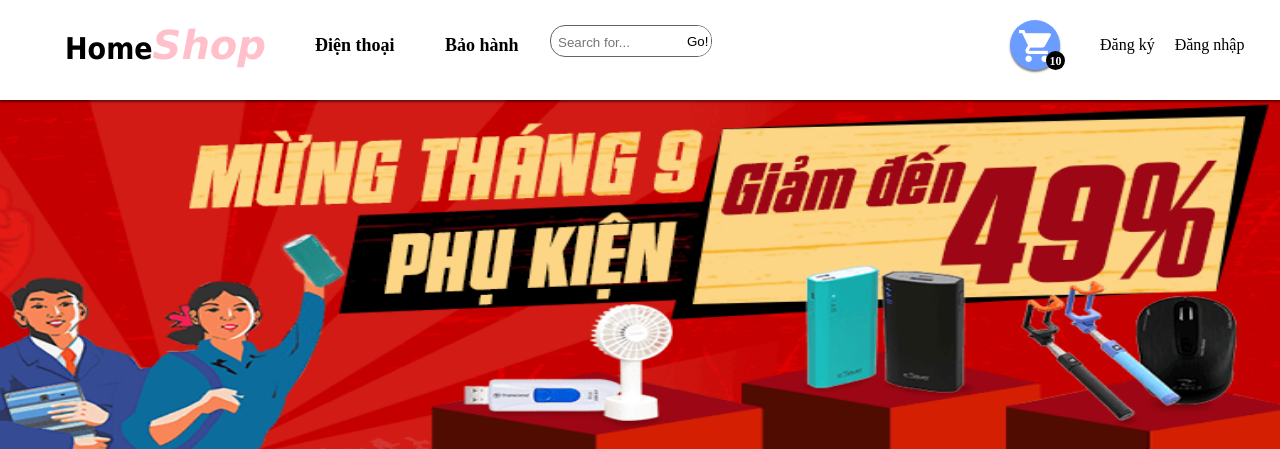
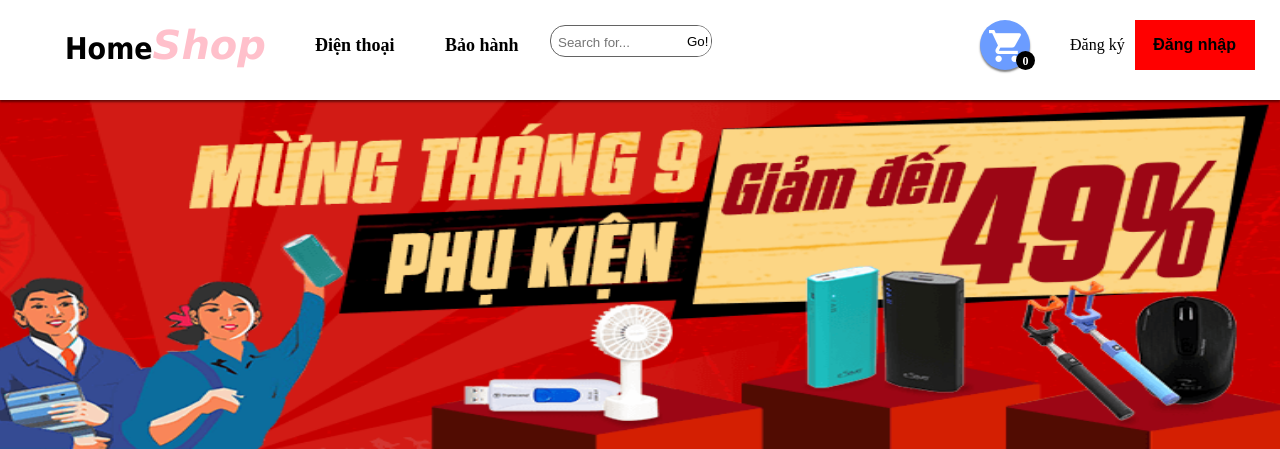
Before and after one commit to luongchinh97/webbandienthoai, a PHP site: page /webbandienthoai/index.php in a window 1280 px wide. Shown: the top 449 px of the page. Run offline with PHP 8.4, Linux system fonts and the light colour scheme; data that the repository does not hold is empty.

Commit message:
ChinhEdit

```diff
--- a/layouts/menutop.php
+++ b/layouts/menutop.php
@@ -13,7 +13,7 @@
 				.$value['hangSX']."</a></li>";
 	}
 	/*Check user đăng nhập*/
-	$htmlUser = "<a href='".$url."dangky.php'>Đăng ký</a><a href='".$dao->base_url()."dangnhap.php'>Đăng nhập</a>";
+	$htmlUser = "<a class='dang-ky' href='".$url."dangky.php'>Đăng ký</a><button class='dang-nhap'><a href='".$dao->base_url()."dangnhap.php'>Đăng nhập</a></button>";
 	if(isset($_SESSION["user"])){
 		$table = "user";
 		$id = $_SESSION["user"]["id"];
@@ -52,7 +52,7 @@
 		<div>
 			<a href="#"><img src="static/images/shopping-cart(1).png"></a>
 		</div>
-		<span id="so-luong-items">10</span>
+		<span id="so-luong-items">0</span>
 	</div>
 
 </div>
--- a/static/css/style.css
+++ b/static/css/style.css
@@ -122,7 +122,7 @@
 	margin-top: 20px;
 	margin-bottom: 20px;
 	margin-right: 20px;
-	width: 170px;
+	width: 200px;
 	height: 50px;
 	line-height: 50px;
 	float: right;
@@ -175,6 +175,21 @@
 	font-size: 12px;
 	border-radius:50%;
 	font-family: inherit;
+}
+.dang-nhap{
+	width: 120px;
+	height: 50px;
+	padding:0px;
+	background-color: red;
+	cursor: pointer;
+}
+.dang-nhap a{
+	padding: 0px;
+	margin: 0px;
+	font-size: 16px;
+	font-weight: bolder;
+	color: #fff;
+	border-radius: 15px;
 }
 .xoa-pro{
 	cursor: pointer;
```
